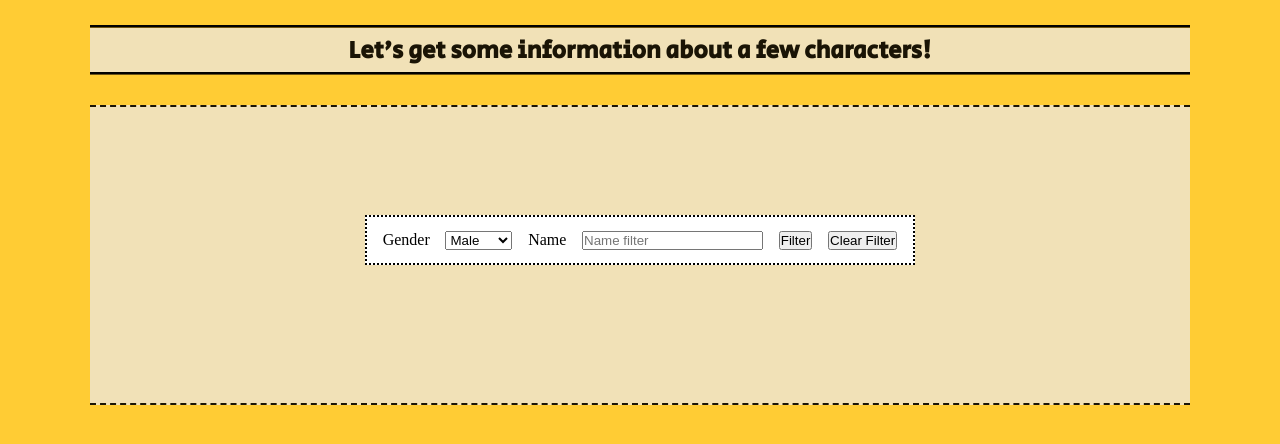
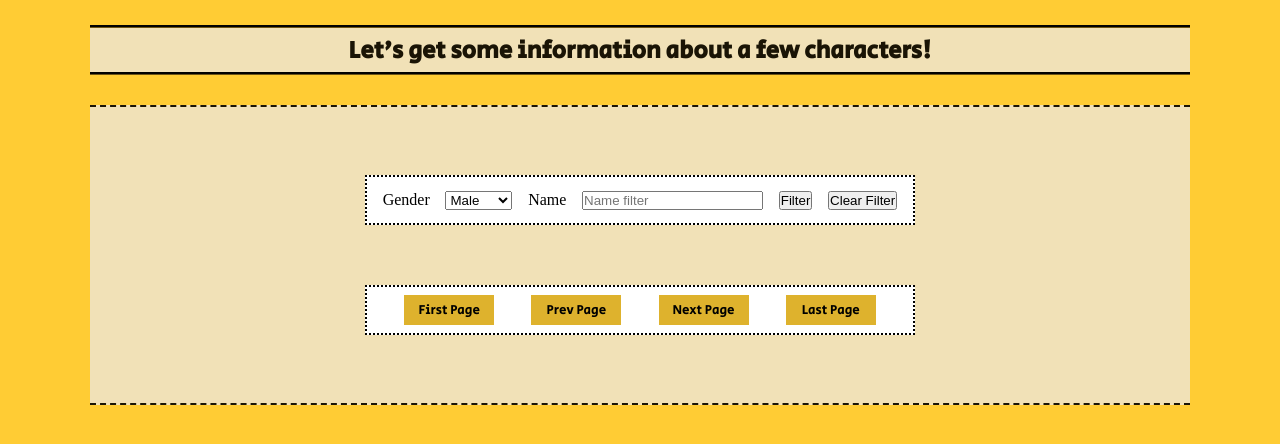
Before and after one commit to maciekekseke96/tango_task, a React app: page / in a window 1280 px wide. Built offline with nearby package versions, Linux system fonts and the light colour scheme; no server answers; a web font is replaced by a local one.

Commit message:
Pagination prepared

```diff
--- a/src/Components/App/App.js
+++ b/src/Components/App/App.js
@@ -10,7 +10,7 @@ function App({ statePageSize, statePagination, setDataToDisplay }) {
     fetch(
       `https://www.anapioficeandfire.com/api/characters?page=${statePagination.pageNumber}&pageSize=${statePageSize.pageSize}`
     ).then(resp => resp.json().then(data => {setDataToDisplay(data)}));
-  }, []);
+  }, [statePagination,statePageSize]);
 
   return (
     <div className="app">
--- a/src/Components/App/MainContent/MainContent.js
+++ b/src/Components/App/MainContent/MainContent.js
@@ -1,6 +1,7 @@
 import React from "react";
 import TableContent from "./TableContent/TableContent";
-import FiltersSection from "./filtersSection/FiltersSection";
+import FiltersSection from "./FiltersSection/FiltersSection";
+import Pagination from "./Pagination/Pagination";
 import "./MainContent.scss";
 
 const MainContent = () => {
@@ -8,6 +9,7 @@ const MainContent = () => {
     <div className="mainContent">
       <FiltersSection />
       <TableContent />
+      <Pagination/>
     </div>
   );
 };
--- /dev/null
+++ b/src/Components/App/MainContent/Pagination/Pagination.js
@@ -0,0 +1,69 @@
+import React from "react";
+import { connect } from "react-redux";
+import { paginationActions } from "./../../../../redux-ducks/paginationParameters/index";
+import "./Pagination.scss";
+
+const Pagination = ({ statePageNumber, setPageNumber }) => {
+  const handlePageNumber = (instruction) => {
+    switch (instruction) {
+      case "first":
+        setPageNumber(1);
+        break;
+      case "+":
+        setPageNumber(statePageNumber + 1);
+        break;
+      case "-":
+        if (statePageNumber !== 1) {
+          setPageNumber(statePageNumber - 1);
+        } else {
+          alert("You are on the first page. No previous pages");
+        }
+    }
+  };
+  return (
+    <div className="pagination">
+      <button
+        onClick={(event) => {
+          event.preventDefault();
+          handlePageNumber("first");
+        }}
+      >
+        First Page
+      </button>
+      <button
+        onClick={(event) => {
+          event.preventDefault();
+          handlePageNumber("-");
+        }}
+      >
+        Prev Page
+      </button>
+      <button
+        onClick={(event) => {
+          event.preventDefault();
+          handlePageNumber("+");
+        }}
+      >
+        Next Page
+      </button>
+      <button
+        onClick={(event) => {
+          event.preventDefault();
+          handlePageNumber("first");
+        }}
+      >
+        Last Page
+      </button>
+    </div>
+  );
+};
+
+const mapStateToProps = (state) => ({
+  statePageNumber: state.pagination.pageNumber,
+});
+
+const mapDispatchToProps = (dispatch) => ({
+  setPageNumber: (number) => dispatch(paginationActions.setPageNumber(number)),
+});
+
+export default connect(mapStateToProps, mapDispatchToProps)(Pagination);
--- /dev/null
+++ b/src/Components/App/MainContent/Pagination/Pagination.scss
@@ -0,0 +1,24 @@
+
+@import "./../../../../styles/colors";
+@import "./../../../../styles/fonts";
+
+.pagination {
+    width: 50%;
+    height: 50px;
+    border: 2px dotted black;
+    display: flex;
+    justify-content: space-evenly;
+    align-items: center;
+    margin-top: 30px;
+    background-color: rgb(255, 255, 255);
+    button{
+        width: 90px;
+        height: 30px;
+        font-family: 'Secular One', sans-serif;
+        background-color: #deb22d;
+        border: none;
+        &:hover{
+            cursor: pointer;
+        }
+    }
+  }
--- a/src/Components/App/MainContent/TableContent/TableContent.scss
+++ b/src/Components/App/MainContent/TableContent/TableContent.scss
@@ -8,7 +8,9 @@
   th {
     border: 1px solid black;
     min-height: 40px;
-    width: 170px;
+    max-width: 170px;
+    min-width: 170px;
+    overflow: hidden;
     text-align: center;
     background-color: rgb(255, 255, 255);
     font-family: 'Piazzolla', serif;
```
